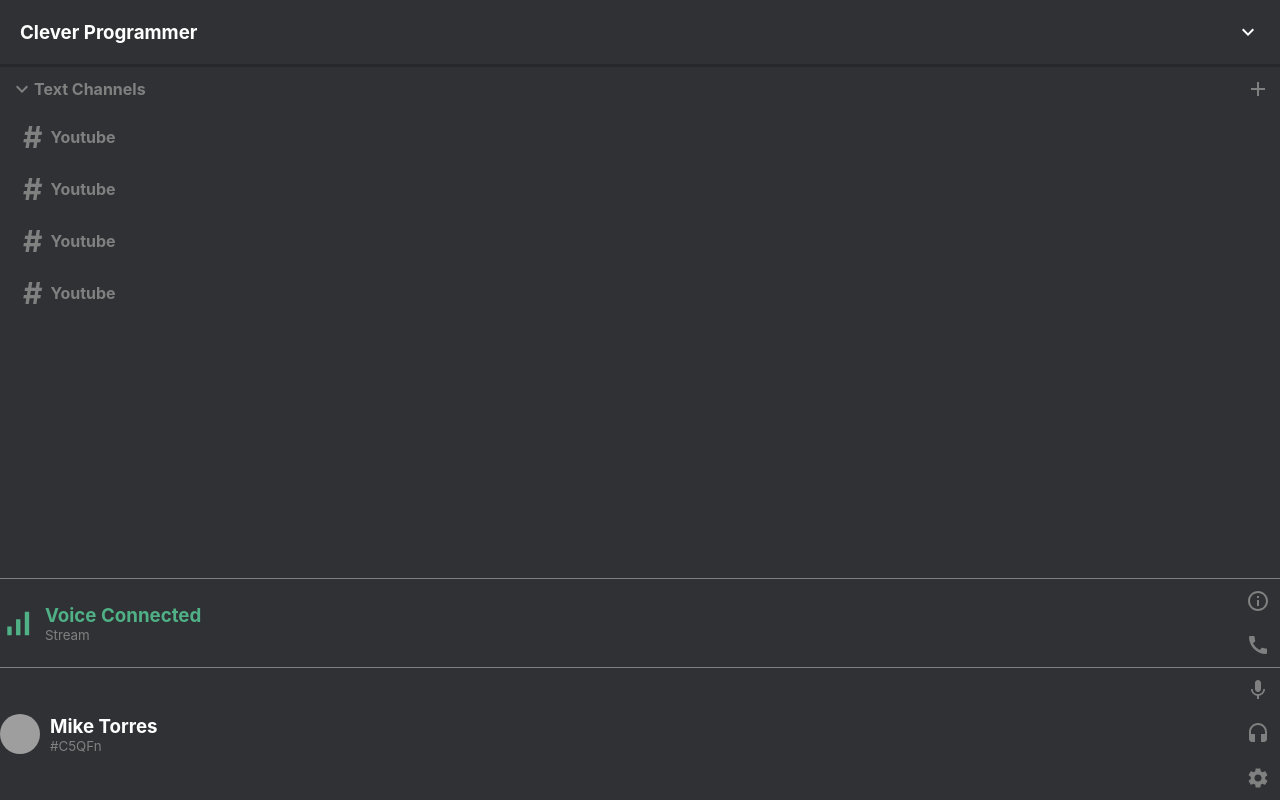
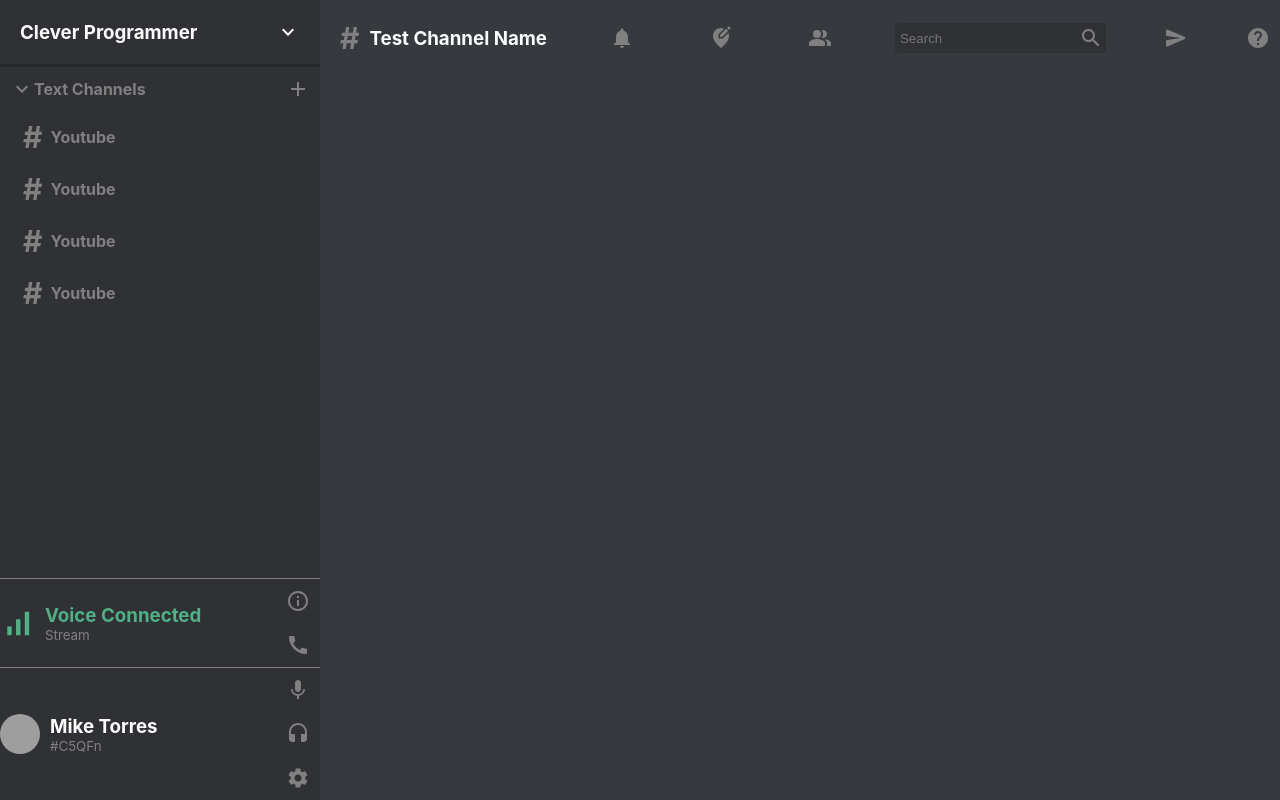
Before and after one commit to apolloproductionsdj/discordian-clone, a React (Create React App) app: page / in a window 1280 px wide. Built offline with nearby package versions, Linux system fonts and the light colour scheme; grey boxes are pictures that could not be loaded.

Commit message:
finished styling <ChatHeader /> with icons, hover affects, input and colors

```diff
--- a/src/App.css
+++ b/src/App.css
@@ -0,0 +1,3 @@
+.app {
+  display: flex;
+}
--- a/src/App.js
+++ b/src/App.js
@@ -1,6 +1,7 @@
 import React from 'react';
 import './App.css';
 import Sidebar from './Sidebar';
+import Chat from './Chat';
 
 function App() {
   return (
@@ -8,6 +9,8 @@
       {/* Sidebar */}
       <Sidebar />
 
+      <Chat />
+
     </div>
   );
 }
--- /dev/null
+++ b/src/Chat.css
@@ -0,0 +1,7 @@
+.chat {
+    display: flex;
+    flex-direction: column;
+    flex: 0.75;
+    background-color: #363a3f;
+    height: 100vh;
+}
--- /dev/null
+++ b/src/Chat.js
@@ -0,0 +1,13 @@
+import React from 'react';
+import './Chat.css';
+import ChatHeader from './ChatHeader';
+
+function Chat() {
+    return (
+        <div className="chat">
+            <ChatHeader />
+        </div>
+    )
+}
+
+export default Chat;
--- /dev/null
+++ b/src/ChatHeader.css
@@ -0,0 +1,51 @@
+.chatHeader {
+    display: flex;
+    align-items: center;
+    justify-content: space-between;
+    color: gray;
+    padding: 10px;
+}
+
+.chatHeader__hash {
+    font-size: 30px;
+    color: gray;
+    padding: 10px;
+}
+
+.chatHeader__left > h3 {
+    display: flex;
+    align-items: center;
+    color: white;
+}
+
+.chatHeader__right {
+    display: flex;
+    justify-content: space-between;
+    align-items: center;
+    flex: 0.5;
+}
+
+.chatHeader__right > .MuiSvgIcon-root {
+    padding: 5px;
+    cursor: pointer;
+}
+
+.chatHeader__right > .MuiSvgIcon-root:hover {
+    color: white;
+}
+
+.chatHeader__search {
+    display: flex;
+    align-items: center;
+    color: gray;
+    background-color: #2f3135;
+    border-radius: 3px;
+    padding: 3px;
+}
+
+.chatHeader__search > input {
+    background: transparent;
+    outline-width: 0;
+    color: white;
+    border: none;
+}
--- /dev/null
+++ b/src/ChatHeader.js
@@ -0,0 +1,37 @@
+import React from 'react';
+import './ChatHeader.css';
+import NotificationsIcon from '@material-ui/icons/Notifications';
+import EditLocationRoundedIcon from '@material-ui/icons/EditLocationRounded';
+import PeopleAltRoundedIcon from '@material-ui/icons/PeopleAltRounded';
+import SearchRoundedIcon from '@material-ui/icons/SearchRounded';
+import HelpRoundedIcon from '@material-ui/icons/HelpRounded';
+import SendRoundedIcon from '@material-ui/icons/SendRounded';
+
+function ChatHeader() {
+    return (
+        <div className="chatHeader">
+            <div className="chatHeader__left">
+                <h3>
+                    <span className="chatHeader__hash">
+                        #
+                    </span>
+                    Test Channel Name
+                </h3>
+            </div>
+            <div className="chatHeader__right">
+                <NotificationsIcon />
+                <EditLocationRoundedIcon />
+                <PeopleAltRoundedIcon />
+            </div>
+            <div className="chatHeader__search">
+                <input placeholder="Search" />
+                <SearchRoundedIcon />
+            </div>
+
+            <SendRoundedIcon />
+            <HelpRoundedIcon />
+        </div>
+    )
+}
+
+export default ChatHeader;
```
Also changed, not shown: 1 other file (tests, documents, lock files or other folders).
